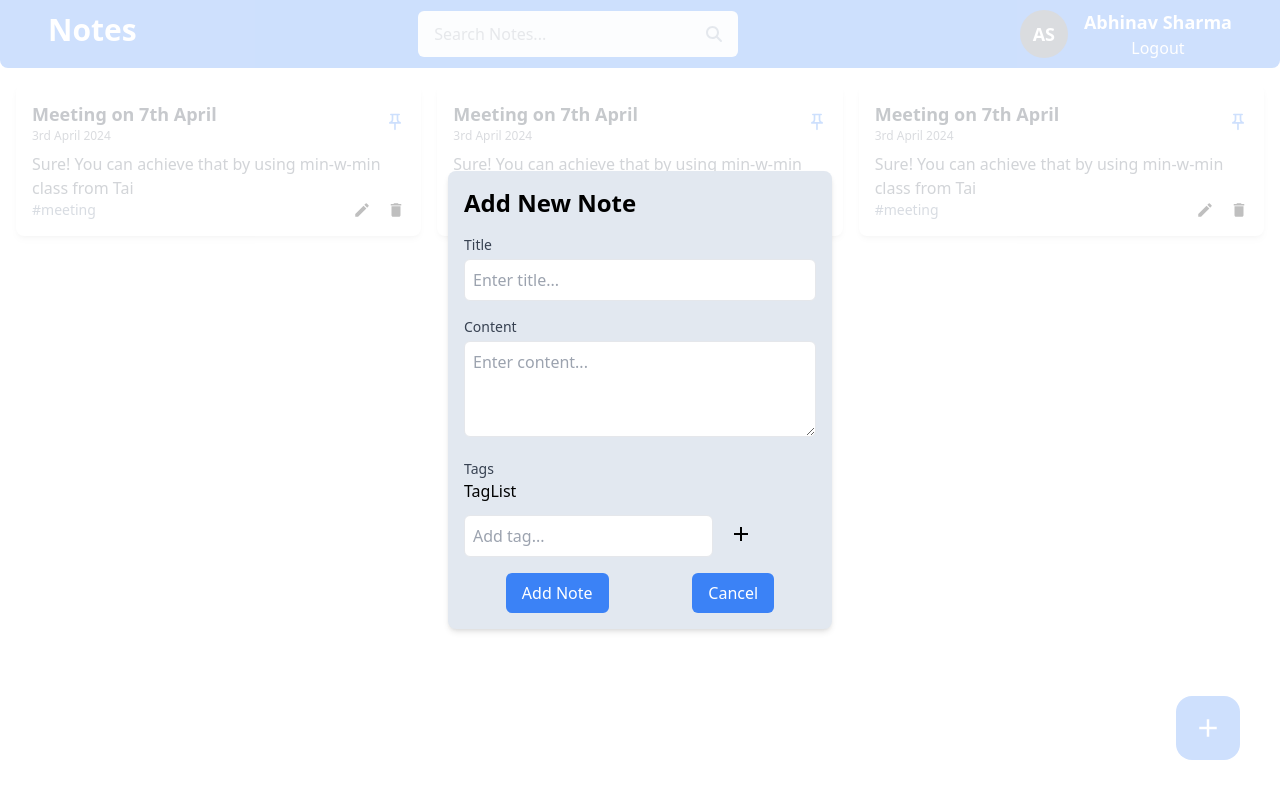
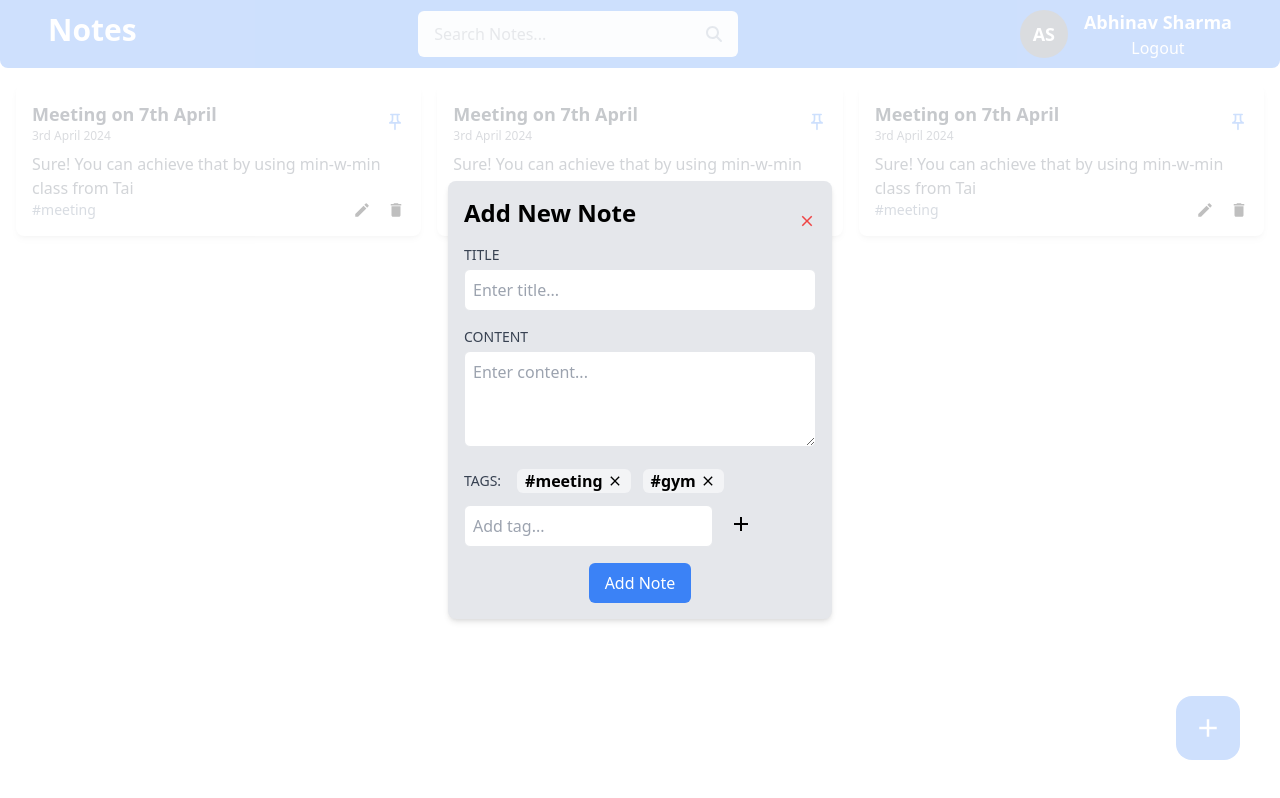
Before and after one commit to AbhiSharma1511/note-app-mern, a React (Vite) app in the folder frontend/: page /home in a window 1280 px wide. Both pictures are taken after a click on the button 1208 px from the left and 728 px from the top of the page. Built offline with nearby package versions, Linux system fonts and the light colour scheme.

Commit message:
add some more features on home and addnewnote page

```diff
--- a/frontend/src/components/TagList.jsx
+++ b/frontend/src/components/TagList.jsx
@@ -1,9 +1,20 @@
-import React from 'react'
+import React from "react";
 
-const TagList = () => {
+const TagList = ({ tags }) => {
+  //   const tags = ["meeting", "gym"];
+  //   if (tag) {
+  //     tags.push(tag);
+  //   }
   return (
-    <div>TagList</div>
-  )
-}
+    <div>
+      <div className="flex gap-1">
+        {tags.map((tag, index) => {
+          if (index === tags.length - 1) return <h2 key={index}>{tag}</h2>;
+          else return <h2 key={index}>{tag}, </h2>;
+        })}
+      </div>
+    </div>
+  );
+};
 
-export default TagList
+export default TagList;
--- a/frontend/src/pages/AddEditNotes.jsx
+++ b/frontend/src/pages/AddEditNotes.jsx
@@ -1,12 +1,13 @@
 import React, { useState } from "react";
-import { MdAdd } from "react-icons/md";
-import TagList from "../components/TagList"
+import { MdAdd, MdClose, MdRemove } from "react-icons/md";
+import { IoMdClose } from "react-icons/io";
 
-const AddEditNotes = ({ addBtnClicked }) => {
+const AddEditNotes = ({ addBtnClicked , onClose}) => {
   const { isShown, type, data } = addBtnClicked;
   const [title, setTitle] = useState("");
   const [content, setContent] = useState("");
-  const [tags, setTags] = useState("");
+  const [tag, setTag] = useState("");
+  const [tags, setTags] = useState(["#meeting", "#gym"]);
 
   const handleSubmit = (e) => {
     e.preventDefault();
@@ -15,8 +16,34 @@ const AddEditNotes = ({ addBtnClicked }) => {
     console.log("Tags:", tags);
     setTitle("");
     setContent("");
-    setTags("");
+    setTags(["#meeting", "#gym"]);
+
+    if(type === "ADD NEW"){
+        addNewNote();
+    }else{
+        editNote();
+    }
   };
+
+  const addTag = () => {
+    if (tag.trim() !== "") {
+      setTags([...tags, "#" + tag]);
+      setTag("");
+    }
+  };
+  const removeTag = (tagToRemove) => {
+    setTags(tags.filter((tag) => tag !== tagToRemove));
+  };
+
+  const editNote = async()=>{
+
+  }
+
+  const addNewNote = async()=>{
+
+  }
+
+
 
   return (
     isShown && (
@@ -24,12 +51,16 @@ const AddEditNotes = ({ addBtnClicked }) => {
         id="mainDiv"
         className="fixed top-0 left-0 w-full h-full flex items-center justify-center"
       >
-        <div className="sm:w-96 w-64 bg-slate-200 rounded-lg shadow-md hover:shadow-lg p-4 absolute">
-          <h1 className="text-2xl mb-4 font-semibold">{type} Note</h1>
+        <div className="sm:w-96 w-64 rounded-lg shadow-md hover:shadow-lg p-4 absolute bg-gray-200">
+            <div className="flex justify-around text-lg">
+                <h1 className="text-2xl mb-4 font-semibold">{type} Note</h1>
+                <button className="ml-auto text-red-500" onClick={onClose}><MdClose/></button>
+            </div>
+
           <form onSubmit={handleSubmit}>
             <div className="mb-4">
               <label className="block text-sm font-medium text-gray-700">
-                Title
+                TITLE
               </label>
               <input
                 type="text"
@@ -42,7 +73,7 @@ const AddEditNotes = ({ addBtnClicked }) => {
             </div>
             <div className="mb-4">
               <label className="block text-sm font-medium text-gray-700">
-                Content
+                CONTENT
               </label>
               <textarea
                 className="mt-1 p-2 w-full sm:h-24 h-14 border rounded-md"
@@ -52,39 +83,49 @@ const AddEditNotes = ({ addBtnClicked }) => {
                 required
               ></textarea>
             </div>
-            <div className="mb-4">
-              <div>
-                <label className="block text-sm font-medium text-gray-700">
-                  Tags
+            {/* tag part is handled here */}
+            <div className="mb-4 ">
+              <div className="flex items-center">
+                <label className="block text-sm font-medium text-gray-700 mr-4">
+                  TAGS:
                 </label>
-                <TagList/>
+                <div className="flex gap-3 ">
+                  {tags.map((tag, index) => (
+                    <span
+                      key={index}
+                      className="text-md text-black flex items-center px-2 font-semibold  bg-gray-100 rounded-md"
+                    >
+                      {tag}
+                      <button
+                        type="button"
+                        onClick={() => removeTag(tags[tags.length - 1])}
+                      >
+                        <IoMdClose className="text-md ml-1" />
+                      </button>
+                    </span>
+                  ))}
+                </div>
               </div>
               <div className="mt-2 flex items-center gap-4">
                 <input
+                  name="tag"
                   type="text"
                   className="mt-1 p-2 flex border rounded-md"
                   placeholder="Add tag..."
-                  value={tags}
-                  onChange={(e) => setTags(e.target.value)}
+                  value={tag}
+                  onChange={(e) => setTag(e.target.value)}
                 />
-                <button type="button" >
-                  <MdAdd className="text-2xl hover:text-blue-600 hover:text-3xl" />
+                <button type="button" onClick={addTag}>
+                  <MdAdd className="text-2xl hover:text-blue-600" />
                 </button>
               </div>
             </div>
-            <div className="flex justify-around">
+            <div className="flex justify-center">
               <button
                 type="submit"
                 className="bg-blue-500 text-white px-4 py-2 rounded-md hover:bg-blue-600"
               >
                 Add Note
-              </button>
-              <button
-                type="button"
-                onClick={() => {}}
-                className="bg-blue-500 text-white px-4 py-2 rounded-md hover:bg-blue-600"
-              >
-                Cancel
               </button>
             </div>
           </form>
--- a/frontend/src/pages/Home.jsx
+++ b/frontend/src/pages/Home.jsx
@@ -1,6 +1,5 @@
 import React, { useState } from "react";
 import Navbar from "../components/Navbar.jsx";
-import Searchbar from "../components/Searchbar.jsx";
 import NoteCard from "../components/NoteCard.jsx";
 import { MdAdd } from "react-icons/md";
 import AddEditNotes from "./AddEditNotes.jsx";
@@ -80,7 +79,9 @@ const Home = () => {
         contentLabel=""
         className={`min-w-min`}
       >
-        <AddEditNotes addBtnClicked={addItemDiv} />
+        <AddEditNotes addBtnClicked={addItemDiv} onClose={()=>{
+          setAddItemDiv({isShown:false, type:"Add New", data:null})
+        }} />
       </Modal>
     </>
   );
```
